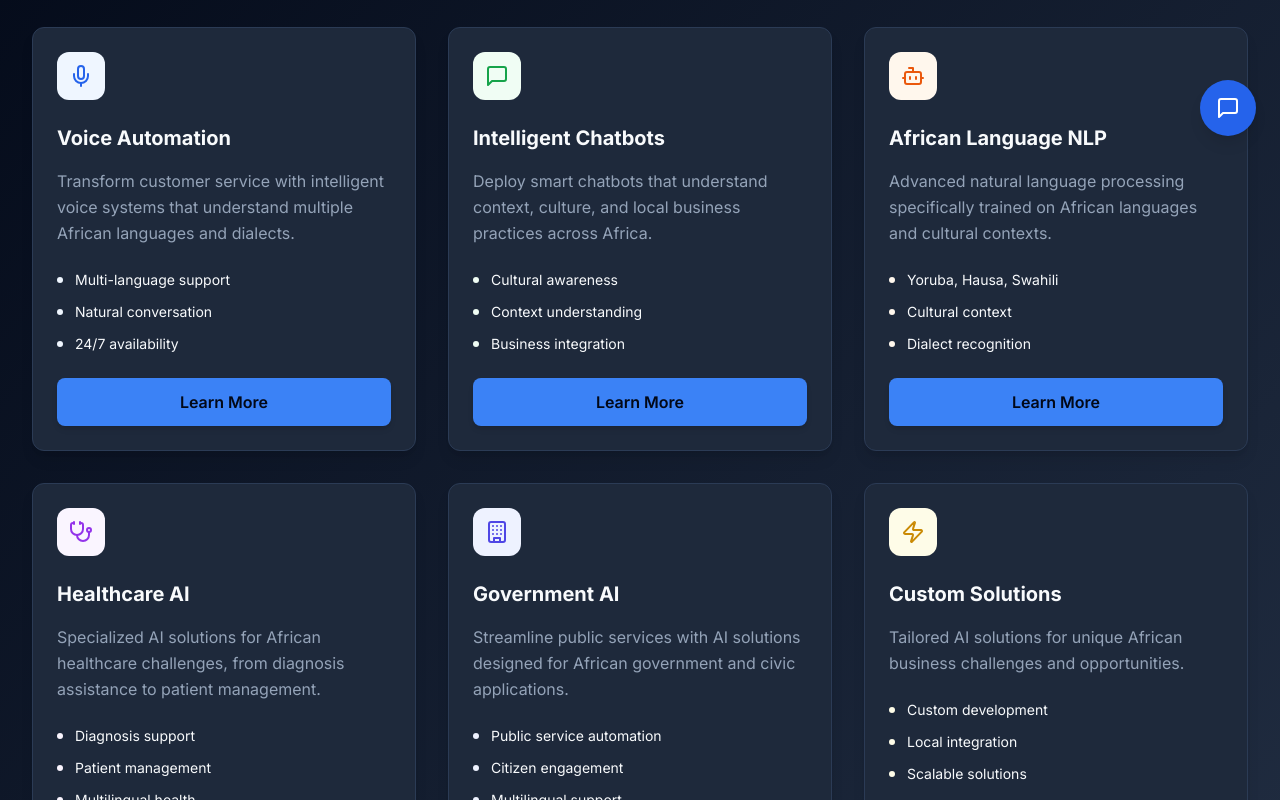
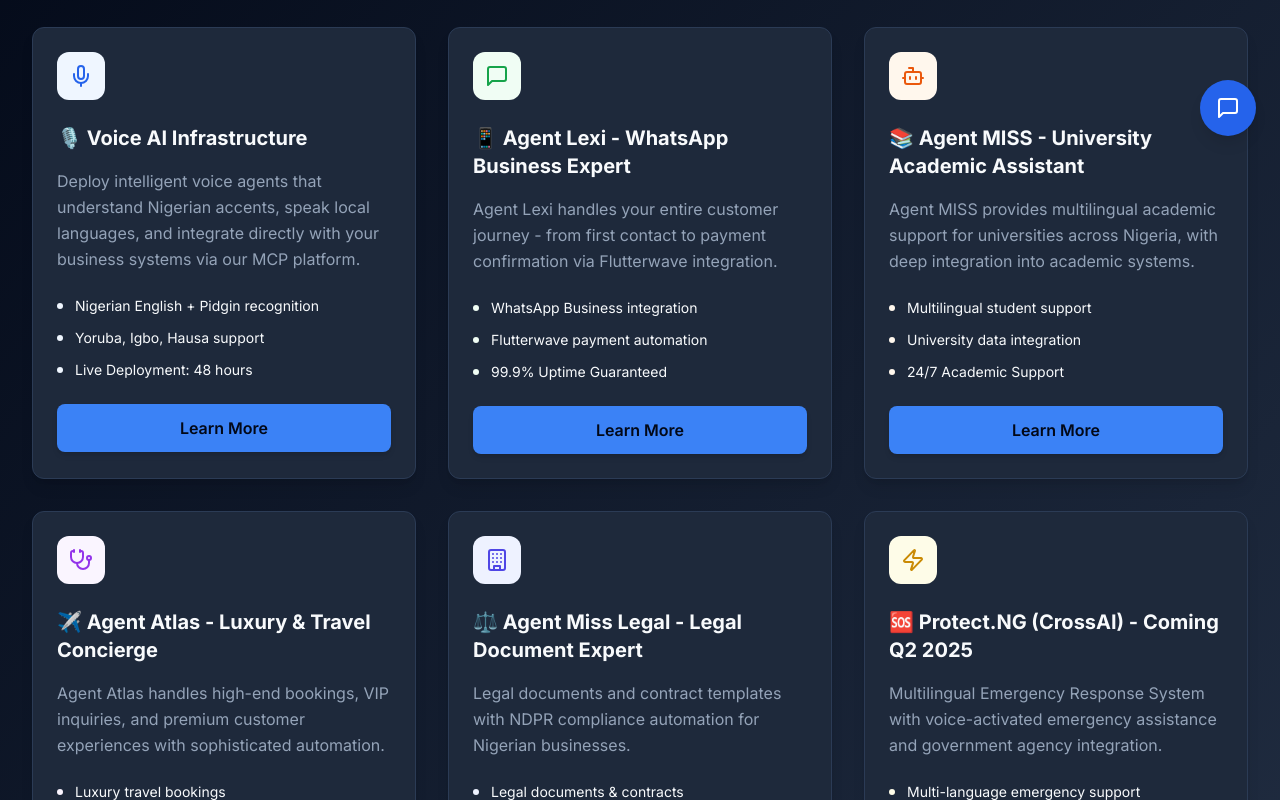
Before and after one commit to Odiabackend099/odia-innovate-ai-web, a React (Vite) app: page /services in a window 1280 px wide. Shown: the part 640-1440 px from the top of the page. Built offline with nearby package versions, Linux system fonts and the light colour scheme.

Commit message:
Update website content
Update website content based on the provided specifications, focusing on text content, service descriptions, statistics, and the footer, while preserving existing functionality and structure.

```diff
--- a/src/components/sections/CEOSection.tsx
+++ b/src/components/sections/CEOSection.tsx
@@ -38,19 +38,20 @@ const CEOSection = () => {
           <div className="text-center lg:text-left">
             <div className="mb-8">
               <h2 className="text-4xl md:text-5xl font-bold bg-gradient-to-r from-primary to-primary-glow bg-clip-text text-transparent mb-6">
-                Leading Africa's AI Revolution
+                Building Nigeria's AI Operating System
               </h2>
               <div className="bg-gradient-to-br from-card/80 to-surface/80 backdrop-blur-sm rounded-2xl p-8 border border-border shadow-lg">
                 <blockquote className="text-xl text-card-foreground leading-relaxed mb-6 italic">
-                  "At ODIA.dev, we're not just building AI solutions – we're crafting the future of African innovation.
-                  Every line of code, every conversation our AI has, brings us closer to a continent where
-                  technology serves humanity, understands our languages, and respects our cultures."
+                  "We're not just building AI - we're building Nigeria's voice AI operating system.
+                  Every WhatsApp message processed by Lexi, every university query handled by MISS,
+                  every luxury booking confirmed by Atlas brings us closer to automating 1,000
+                  Nigerian businesses in 30 days. Nigeria no dey wait. We execute."
                 </blockquote>
                 <div className="flex items-center justify-center lg:justify-start">
                   <div>
-                    <div className="font-bold text-lg text-primary">Austyn</div>
-                    <div className="text-muted-foreground">CEO & Founder, ODIA.dev</div>
-                    <div className="text-sm text-muted-foreground mt-1">🇳🇬 Lagos, Nigeria</div>
+                    <div className="font-bold text-lg text-primary">Austyn EGUAELE</div>
+                    <div className="text-muted-foreground">CEO, ODIA AI LTD</div>
+                    <div className="text-sm text-muted-foreground mt-1">🇳🇬 Abuja, Nigeria | 🚀 Building Legacy Through Voice AI</div>
                   </div>
                 </div>
               </div>
--- a/src/components/sections/Hero.tsx
+++ b/src/components/sections/Hero.tsx
@@ -11,7 +11,7 @@ const Hero = () => {
   const [currentIndex, setCurrentIndex] = useState(0);
   const [scrollY, setScrollY] = useState(0);
   const [isVoiceChatOpen, setIsVoiceChatOpen] = useState(false);
-  const fullText = 'AI Solutions for African Innovation';
+  const fullText = 'Voice AI Infrastructure for Nigeria';
 
   useEffect(() => {
     if (currentIndex < fullText.length) {
--- a/src/components/sections/HeroContent.tsx
+++ b/src/components/sections/HeroContent.tsx
@@ -34,7 +34,7 @@ const HeroContent: React.FC<HeroContentProps> = ({
             ODIA.dev
           </h1>
           <p className="text-sm text-muted-foreground font-medium">
-            AI Solutions for Africa
+            Nigeria's First Voice-Based AI Infrastructure Company
           </p>
         </div>
       </div>
@@ -47,8 +47,8 @@ const HeroContent: React.FC<HeroContentProps> = ({
       </h1>
 
       <p className="text-xl text-muted-foreground mb-8 max-w-2xl leading-relaxed">
-        Empowering African businesses with cutting-edge artificial intelligence.
-        From Lagos to Nairobi, we bring innovation to every corner of the continent.
+        Building legacy through voice AI infrastructure. From WhatsApp onboarding to university support,
+        we deploy intelligent agents that speak Nigerian languages and understand our business culture.
       </p>
 
       <div className="flex flex-col sm:flex-row gap-4 justify-center lg:justify-start mb-12">
@@ -56,28 +56,28 @@ const HeroContent: React.FC<HeroContentProps> = ({
           onClick={onTalkToAI}
           className="webflow-button-primary group px-8 py-4 text-lg shadow-xl hover:shadow-2xl"
         >
-          Talk to Our AI
+          🎙️ Deploy Voice Agent Now
         </button>
         <button
           onClick={onExploreServices}
           className="webflow-button-outline px-8 py-4 text-lg"
         >
-          View Services
+          🤖 Meet Our AI Agents
         </button>
       </div>
 
       <div className="flex items-center justify-center lg:justify-start space-x-8 text-sm text-muted-foreground">
         <div className="flex items-center">
           <div className="w-2 h-2 bg-success rounded-full mr-2"></div>
-          Available 24/7
+          ⚡ Live in 48 Hours
         </div>
         <div className="flex items-center">
           <div className="w-2 h-2 bg-primary rounded-full mr-2"></div>
-          15+ African Languages
+          🇳🇬 Nigerian-Built Technology
         </div>
         <div className="flex items-center">
           <div className="w-2 h-2 bg-warning rounded-full mr-2"></div>
-          Nigeria-Based
+          🎙️ Voice AI Infrastructure
         </div>
       </div>
     </div>
--- a/src/components/sections/Services.tsx
+++ b/src/components/sections/Services.tsx
@@ -10,54 +10,54 @@ const Services = () => {
     {
       id: 'voice-automation',
       icon: <Mic className="w-6 h-6" />,
-      title: 'Voice Automation',
-      description: 'Transform customer service with intelligent voice systems that understand multiple African languages and dialects.',
-      features: ['Multi-language support', 'Natural conversation', '24/7 availability'],
+      title: '🎙️ Voice AI Infrastructure',
+      description: 'Deploy intelligent voice agents that understand Nigerian accents, speak local languages, and integrate directly with your business systems via our MCP platform.',
+      features: ['Nigerian English + Pidgin recognition', 'Yoruba, Igbo, Hausa support', 'Live Deployment: 48 hours'],
       color: 'text-blue-600',
       bgColor: 'bg-blue-50'
     },
     {
-      id: 'intelligent-chatbots',
+      id: 'whatsapp-automation',
       icon: <MessageSquare className="w-6 h-6" />,
-      title: 'Intelligent Chatbots',
-      description: 'Deploy smart chatbots that understand context, culture, and local business practices across Africa.',
-      features: ['Cultural awareness', 'Context understanding', 'Business integration'],
+      title: '📱 Agent Lexi - WhatsApp Business Expert',
+      description: 'Agent Lexi handles your entire customer journey - from first contact to payment confirmation via Flutterwave integration.',
+      features: ['WhatsApp Business integration', 'Flutterwave payment automation', '99.9% Uptime Guaranteed'],
       color: 'text-green-600',
       bgColor: 'bg-green-50'
     },
     {
-      id: 'african-language-nlp',
+      id: 'university-support',
       icon: <Bot className="w-6 h-6" />,
-      title: 'African Language NLP',
-      description: 'Advanced natural language processing specifically trained on African languages and cultural contexts.',
-      features: ['Yoruba, Hausa, Swahili', 'Cultural context', 'Dialect recognition'],
+      title: '📚 Agent MISS - University Academic Assistant',
+      description: 'Agent MISS provides multilingual academic support for universities across Nigeria, with deep integration into academic systems.',
+      features: ['Multilingual student support', 'University data integration', '24/7 Academic Support'],
       color: 'text-orange-600',
       bgColor: 'bg-orange-50'
     },
     {
-      id: 'healthcare-ai',
+      id: 'luxury-travel',
       icon: <Stethoscope className="w-6 h-6" />,
-      title: 'Healthcare AI',
-      description: 'Specialized AI solutions for African healthcare challenges, from diagnosis assistance to patient management.',
-      features: ['Diagnosis support', 'Patient management', 'Multilingual health'],
+      title: '✈️ Agent Atlas - Luxury & Travel Concierge',
+      description: 'Agent Atlas handles high-end bookings, VIP inquiries, and premium customer experiences with sophisticated automation.',
+      features: ['Luxury travel bookings', 'VIP client management', 'White-Glove Service'],
       color: 'text-purple-600',
       bgColor: 'bg-purple-50'
     },
     {
-      id: 'government-ai',
+      id: 'legal-documents',
       icon: <Building className="w-6 h-6" />,
-      title: 'Government AI',
-      description: 'Streamline public services with AI solutions designed for African government and civic applications.',
-      features: ['Public service automation', 'Citizen engagement', 'Multilingual support'],
+      title: '⚖️ Agent Miss Legal - Legal Document Expert',
+      description: 'Legal documents and contract templates with NDPR compliance automation for Nigerian businesses.',
+      features: ['Legal documents & contracts', 'NDPR compliance automation', 'Nigerian Legal Compliance'],
       color: 'text-indigo-600',
       bgColor: 'bg-indigo-50'
     },
     {
-      id: 'custom-solutions',
+      id: 'emergency-response',
       icon: <Zap className="w-6 h-6" />,
-      title: 'Custom Solutions',
-      description: 'Tailored AI solutions for unique African business challenges and opportunities.',
-      features: ['Custom development', 'Local integration', 'Scalable solutions'],
+      title: '🆘 Protect.NG (CrossAI) - Coming Q2 2025',
+      description: 'Multilingual Emergency Response System with voice-activated emergency assistance and government agency integration.',
+      features: ['Multi-language emergency support', 'Real-time location services', 'Launching Nationwide 2025'],
       color: 'text-yellow-600',
       bgColor: 'bg-yellow-50'
     }
@@ -76,11 +76,11 @@ const Services = () => {
       <div className="webflow-container">
         <div className="text-center mb-16">
           <h2 className="text-4xl md:text-5xl font-bold webflow-text-gradient mb-6">
-            AI Solutions Across Africa
+            Meet Our AI Agent Squad
           </h2>
           <p className="text-xl text-muted-foreground max-w-3xl mx-auto leading-relaxed">
-            From Lagos to Cairo, Nairobi to Cape Town - we're building AI solutions
-            that understand Africa's unique challenges and opportunities.
+            From WhatsApp onboarding to university support - our voice-first agents speak Nigerian languages
+            and understand our business culture. Deploy in 48 hours.
           </p>
         </div>
 
@@ -128,7 +128,7 @@ const Services = () => {
             onClick={handleStartJourney}
             className="webflow-button-primary px-12 py-4 text-lg shadow-xl hover:shadow-2xl"
           >
-            Start Your AI Journey Today
+            🎙️ Deploy Your Voice Agent (48 Hours)
           </button>
         </div>
       </div>
--- a/src/components/sections/Stats.tsx
+++ b/src/components/sections/Stats.tsx
@@ -5,10 +5,10 @@ const Stats = () => {
   const [scrollY, setScrollY] = useState(0);
 
   const stats = [
-    { number: '50+', label: 'AI Solutions Deployed', icon: '🚀' },
-    { number: '15+', label: 'African Languages', icon: '🌍' },
-    { number: '98%', label: 'Client Satisfaction', icon: '⭐' },
-    { number: '24/7', label: 'Support Available', icon: '💬' },
+    { number: '500+', label: 'Businesses Onboarded via Lexi', icon: '🎯' },
+    { number: '15,000+', label: 'Student Queries by MISS', icon: '🎓' },
+    { number: '₦75M+', label: 'Processed via Flutterwave', icon: '💰' },
+    { number: '48hrs', label: 'Agent Deployment Time', icon: '⚡' },
   ];
 
   useEffect(() => {
@@ -45,11 +45,11 @@ const Stats = () => {
               className="w-12 h-12 mr-3"
             />
             <h2 className="text-3xl md:text-4xl font-bold bg-gradient-to-r from-blue-600 to-blue-800 bg-clip-text text-transparent">
-              Trusted Across Africa
+              Nigerian Business Automation
             </h2>
           </div>
           <p className="text-xl text-gray-600 max-w-3xl mx-auto">
-            Our AI solutions are making a real impact for companies from Lagos to Nairobi
+            Our voice AI infrastructure is transforming Nigerian businesses with real automation results
           </p>
         </div>
 
```
